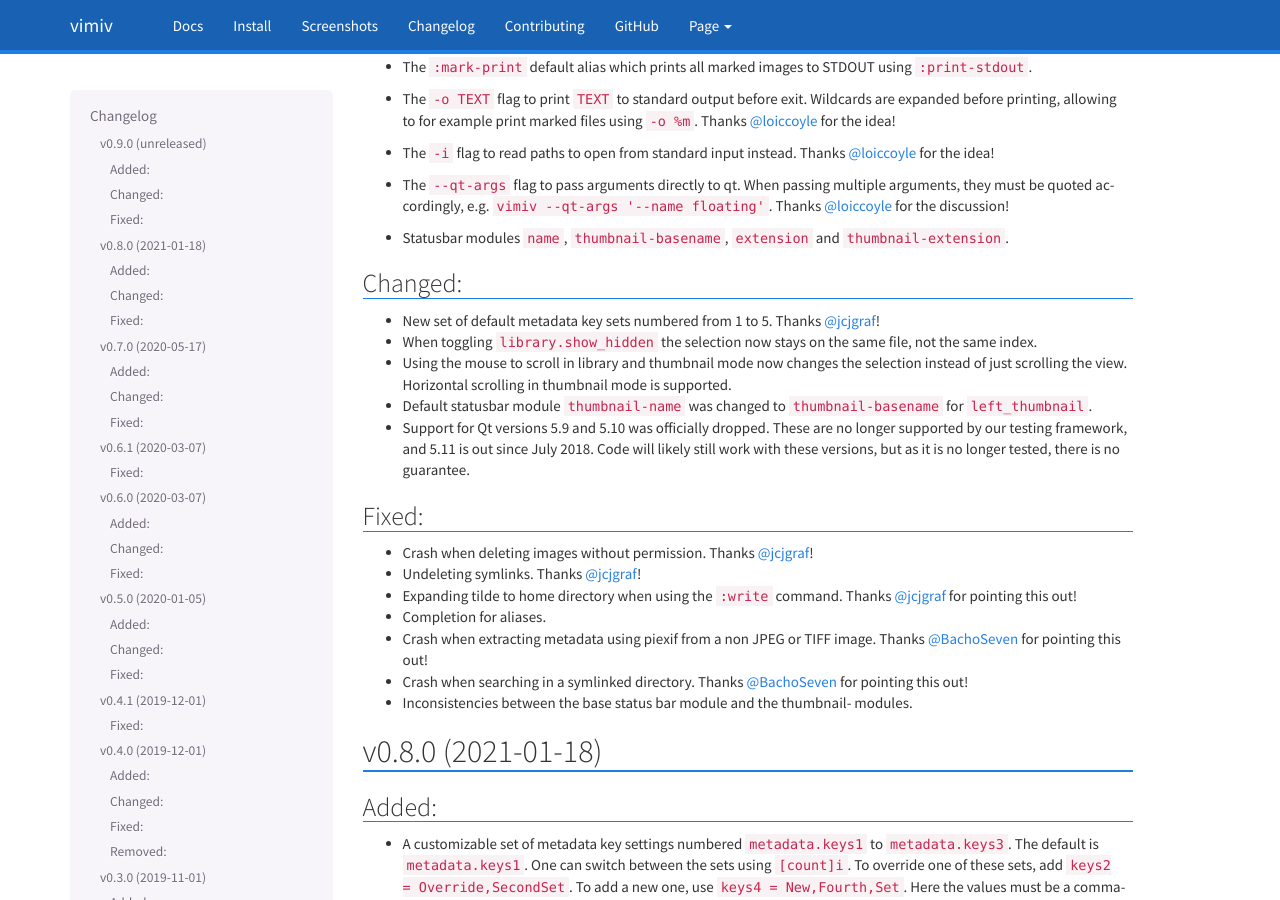
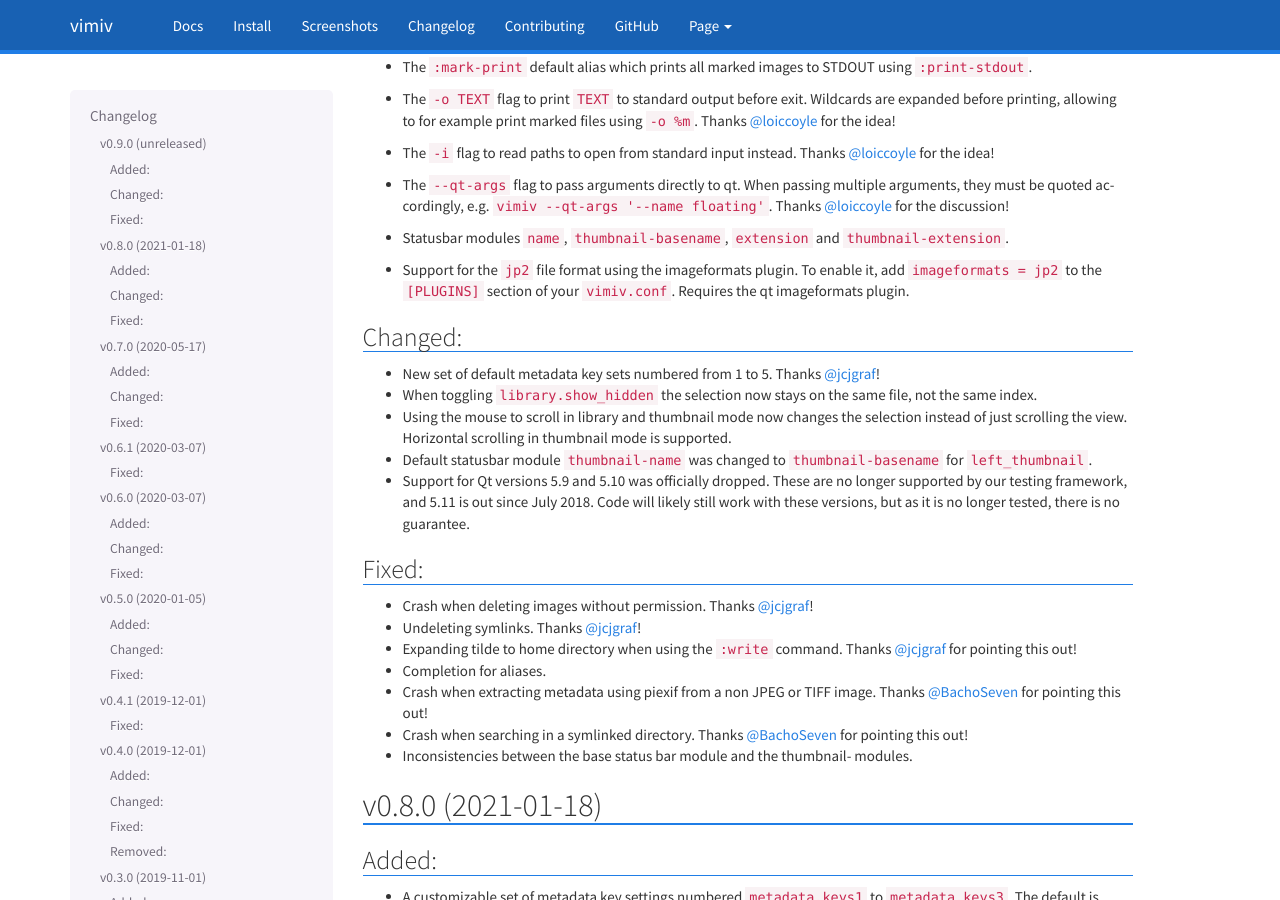
Before and after one commit to karlch/vimiv-qt, a Sphinx documentation site: the page built from docs/changelog.rst, in a window 1280 px wide and 900 px high, scrolled down 1018 px. Built offline with Sphinx 7.4.7, drawn with Linux system fonts in a browser that asks for light colours.

Commit message:
Add test for jp2 in imageformats plugin

```diff
--- a/docs/changelog.rst
+++ b/docs/changelog.rst
@@ -68,6 +68,9 @@
   Thanks `@loiccoyle`_ for the discussion!
 * Statusbar modules ``name``, ``thumbnail-basename``, ``extension`` and
   ``thumbnail-extension``.
+* Support for the ``jp2`` file format using the imageformats plugin. To enable it, add
+  ``imageformats = jp2`` to the ``[PLUGINS]`` section of your ``vimiv.conf``. Requires
+  the qt imageformats plugin.
 
 Changed:
 ^^^^^^^^
--- a/docs/documentation/configuration/plugins.rst
+++ b/docs/documentation/configuration/plugins.rst
@@ -45,3 +45,5 @@
 Currently the following formats are supported:
 
 * cr2 (requires `qt raw <https://gitlab.com/mardy/qtraw>`_)
+* avif (requires `qt-avif-image-plugin <https://github.com/novomesk/qt-avif-image-plugin>`_)
+* jp2 (requires qt imageformats plugin)
```
Also changed, not shown: 1 other file.
